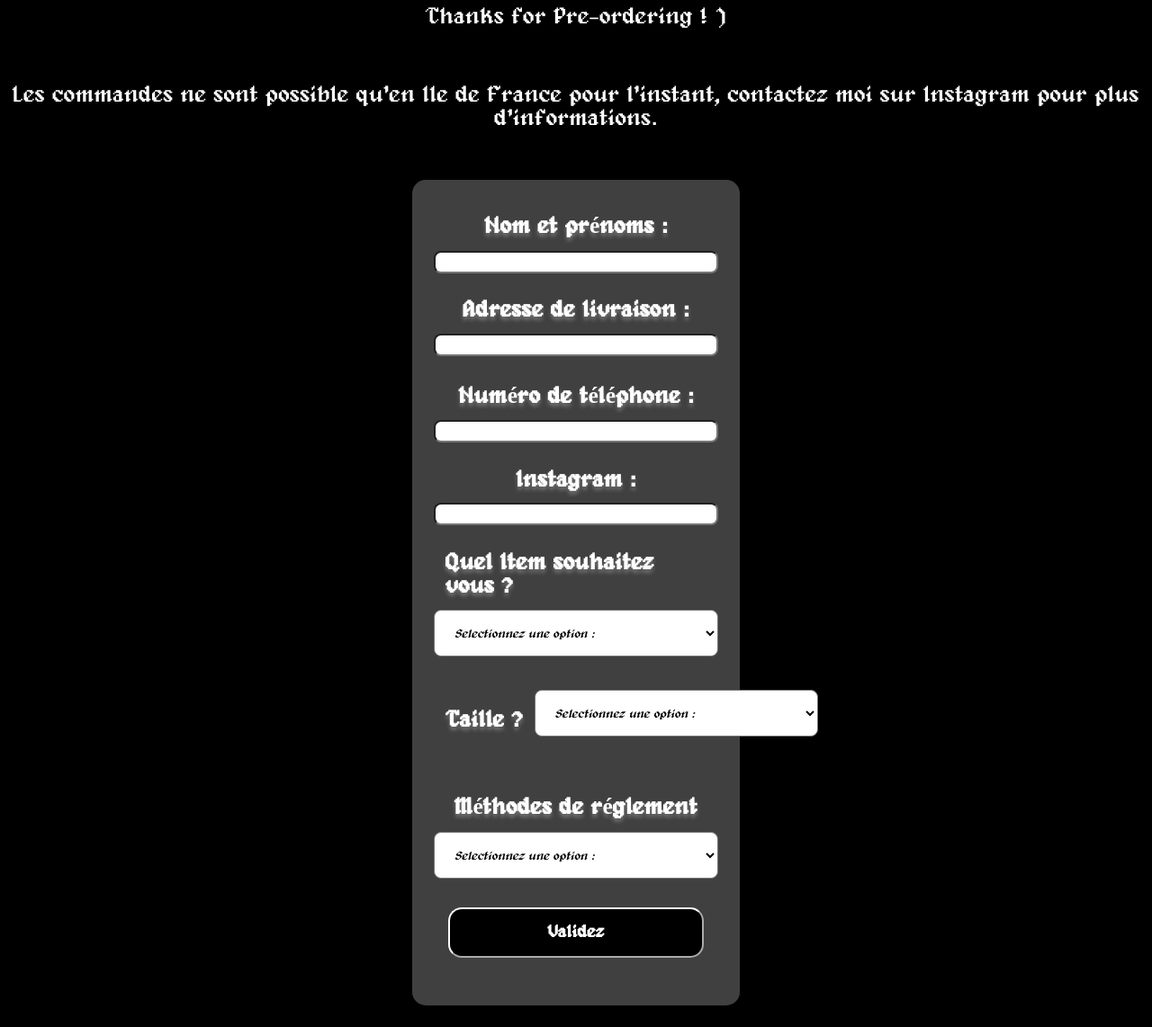
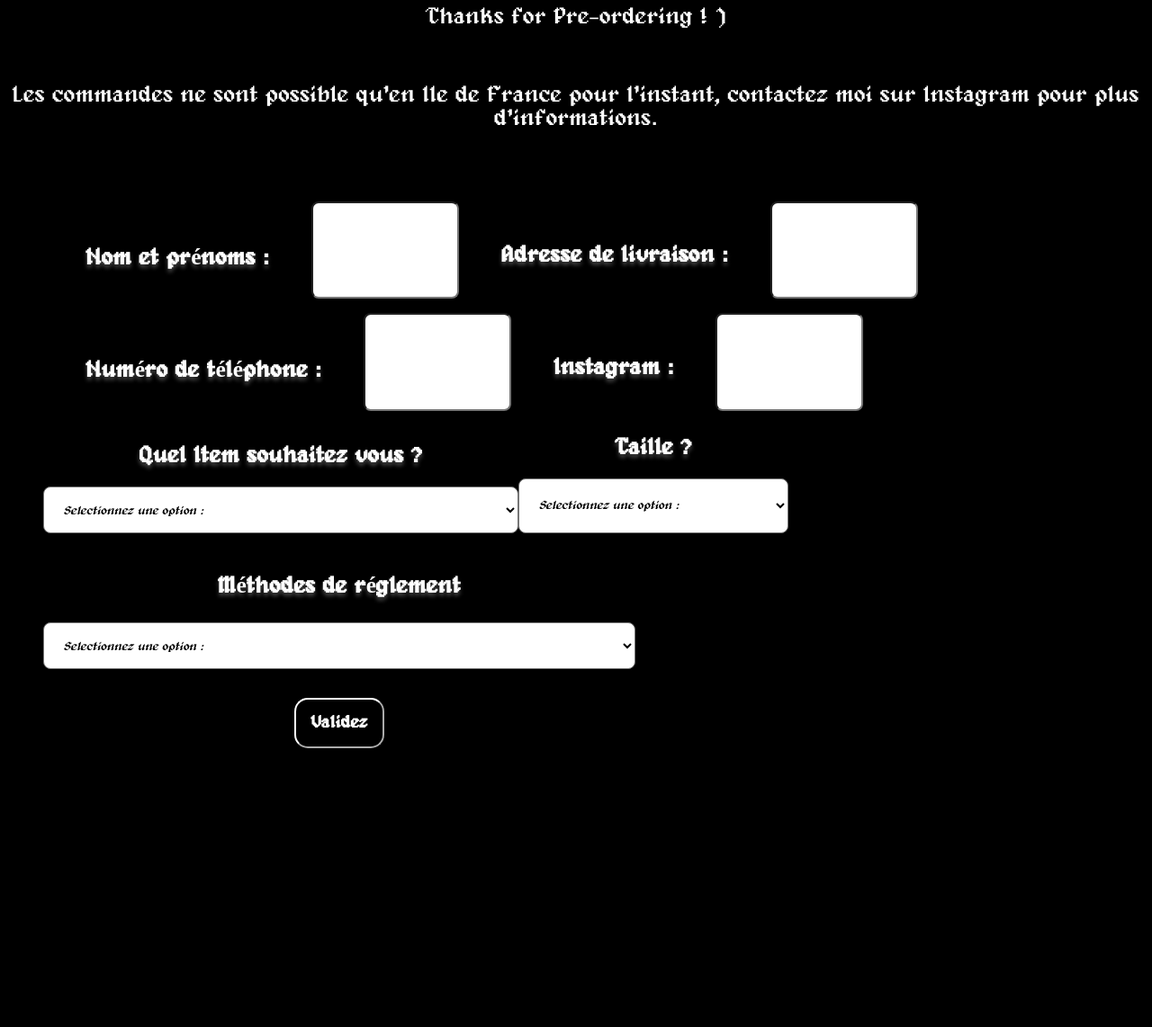
Before and after one commit to GleidNms/A, a PHP site: page /formulaire.html in a window 1280 px wide. Shown: the part 312-1454 px from the top of the page at 90% size. After the commit the page ends 1144 px from the top, so only its background shows below. Run offline with PHP 8.4, Linux system fonts and the light colour scheme.

Commit message:
Update formulaire.css

```diff
--- a/formulaire.css
+++ b/formulaire.css
@@ -112,7 +112,6 @@ hr{
   display: flex;
   justify-content: center;
   flex-wrap: wrap;
-  flex-direction: column;
 }
 
 .form-style{
@@ -121,11 +120,8 @@ hr{
     font-size: 2vh;
     font-family: 'Orkney';
     margin: 3vh;
-    background-color: rgba(255, 255, 255, 0.25);
-    padding: ;
     display: flex;
     flex-wrap: wrap;
-    flex-direction: column;
 }
 
 .size{
```
